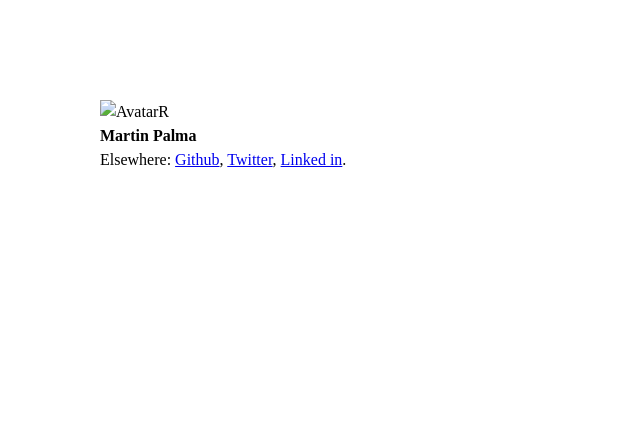
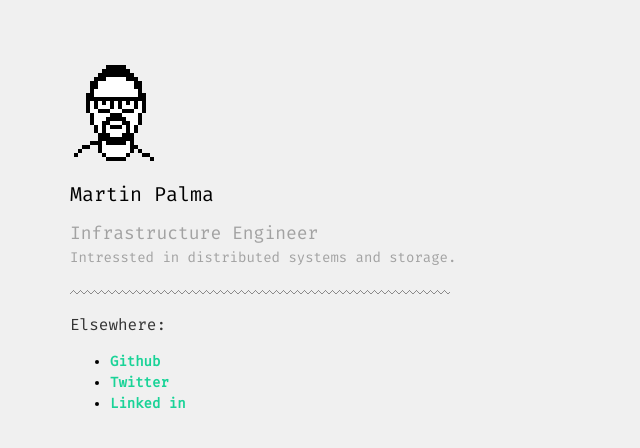
Before and after one commit to palmamartin/martin.palma.bz, a plain HTML site: page index.html in a window 1280 px wide. Shown: the whole page, without its empty margins (0-640 px from the left). Drawn offline with Linux system fonts and the light colour scheme.

Commit message:
redesign

```diff
--- a/index.html
+++ b/index.html
@@ -5,23 +5,32 @@
     <meta http-equiv="X-UA-Compatible" content="IE=edge">
     <meta name="viewport" content="width=device-width, initial-scale=1">
     <title>Martin Palma</title>
-    <style type="text/css">
-        body {
-            text-align: left;
-            background: #ffffff;
-            color: #000000;
-            margin: 100px 0 0 100px;
-            line-height: 1.5em;
-        }
-
-        a:visited { color: blue;}
-    </style>
+    <link href="https://fonts.googleapis.com/css?family=Fira+Mono" rel="stylesheet">
+    <link rel="stylesheet" href="static/style.css" type="text/css" media="screen">
   </head>
 <body>
 
-<img src="static/avatarR.png" width="100" height="100" alt="AvatarR"><br/>
-<b>Martin Palma</b><br />
-Elsewhere: <a href="http://www.github.com/mazebuhu">Github</a>, <a href="http://www.twitter.com/mazebuhu">Twitter</a>, <a href="https://it.linkedin.com/in/martin-palma-709921b9">Linked in</a>.
+<img src="static/profile128.png" alt="AvatarR">
+
+<div id="sidebar">
+
+<h1>Martin Palma</h1>
+<h2>
+    Infrastructure Engineer<br />
+</h2>
+
+Intressted in distributed systems and storage.
+
+<hr>
+
+<h3>Elsewhere:</h3>
+<ul>
+    <li><a href="http://www.github.com/mazebuhu">Github</a></li>
+    <li><a href="http://www.twitter.com/mazebuhu">Twitter</a></li>
+    <li><a href="https://it.linkedin.com/in/martin-palma-709921b9">Linked in</a></li>
+</ul>
+
+</div>
 
 </body>
 </html>
--- /dev/null
+++ b/static/style.css
@@ -0,0 +1,50 @@
+body {
+    text-align: left;
+    background: #f0f0f0;
+    color: #A2A2A2;
+    margin: 50px 0 0 50px;
+    line-height: 1.5em;
+    font-size: 14px;
+    font-family: 'Fira Mono', monospace;
+}
+
+a {
+    color: #19D397;
+    font-weight: bold;
+    text-decoration: none;
+}
+
+a:hover { color: #55AEBA;}
+
+#sidebar {
+    padding-left: 20px;
+}
+
+h1 {
+    font-weight: normal;
+    margin-top:0;
+    font-size: 20px;
+    color: #000;
+}
+
+h2, h3 {
+    font-weight: normal;
+}
+
+h2 {
+    margin-bottom: 0;
+    font-size: 18px;
+    line-height: 1.5em;
+}
+h3 { font-size: 16px; color: #333; }
+
+hr {
+    margin: 20px 0 20px 0;
+    width: 380px;
+	height: 6px;
+	background: url(../static/hr.png) repeat-x 0 0;
+    border: 0;
+}
+
+
+ul { color: #000; }
```
Also changed, not shown: static/hr.png (added), static/profile128.png (added).
